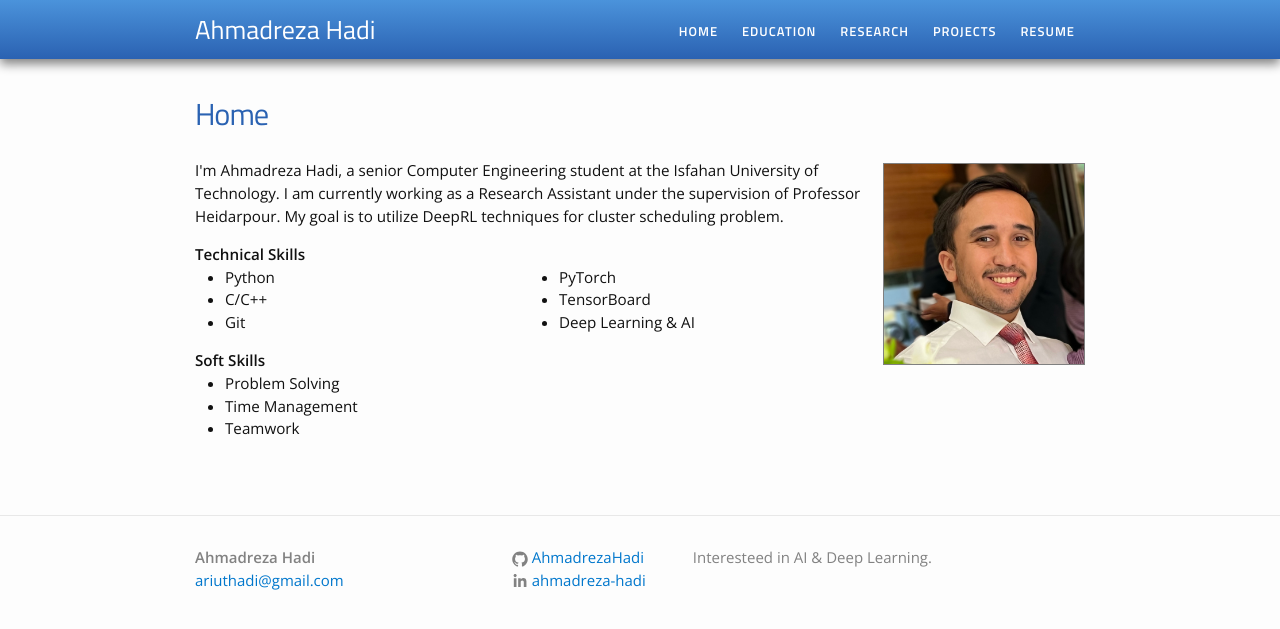
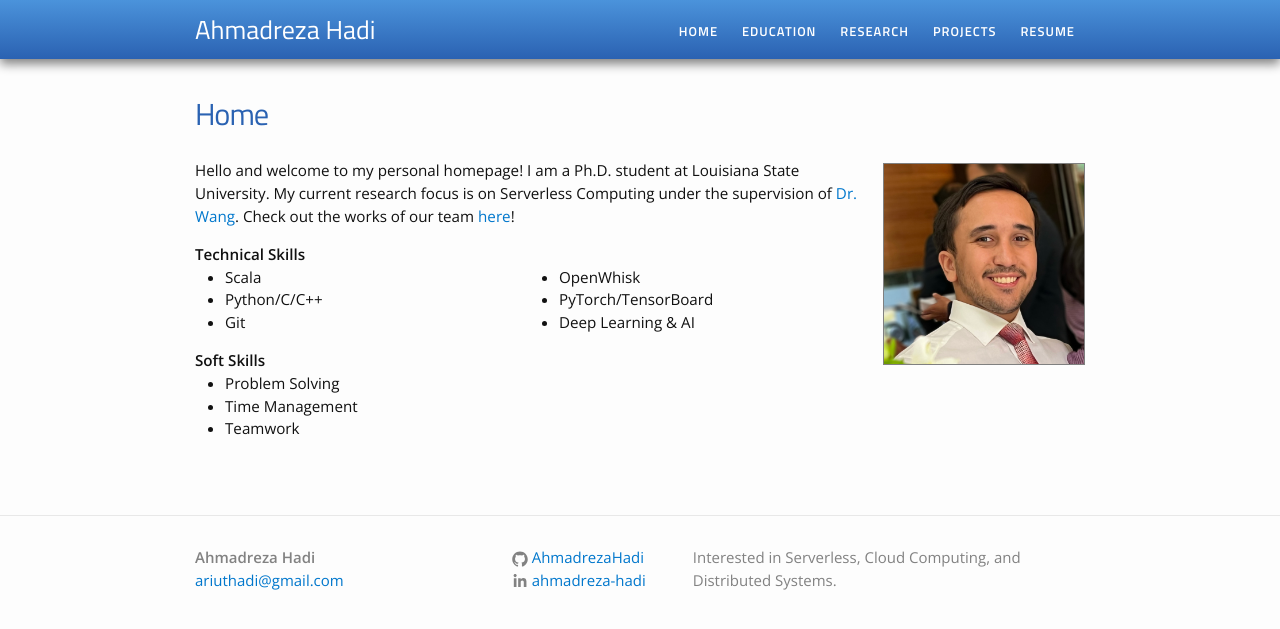
Before and after one commit to AhmadrezaHadi/AhmadrezaHadi.github.io, a Jekyll site: the page built from index.html, in a window 1280 px wide. Shown: the top 629 px of the page. Built offline with Jekyll 4.4.1, drawn with Linux system fonts in a browser that asks for light colours.

Commit message:
update homepage

```diff
--- a/_config.yml
+++ b/_config.yml
@@ -3,10 +3,9 @@ title: Ahmadreza Hadi
 general_email: ariuthadi@gmail.com
 # academic_email: your_academic_email@univ
 
-description: > # this means to ignore newlines until "baseurl:"
-  Interesteed in AI & Deep Learning.
 
 # baseurl: "/academic-portfolio" # the subpath of your site, e.g. /blog/
+description: "Interested in Serverless, Cloud Computing, and Distributed Systems."
 
 url: "https://ahmadrezahadi.github.io" # the base hostname & protocol for your site
 
--- a/index.html
+++ b/index.html
@@ -19,9 +19,10 @@ title: Home
 {% include image.html url="/images/profile.jpg" width=200 align="right" %}
 
 <p>
-    I'm Ahmadreza Hadi, a senior Computer Engineering student at the Isfahan University of Technology.
-    I am currently working as a Research Assistant under the supervision of Professor Heidarpour.
-    My goal is to utilize DeepRL techniques for cluster scheduling problem.
+    Hello and welcome to my personal homepage! I am a Ph.D. student at Louisiana State University. My current research
+    focus is on Serverless Computing under the supervision of <a
+        href="https://scholar.google.com/citations?user=r-Ik__gAAAAJ&hl=en">Dr. Wang</a>.
+    Check out the works of our team <a href="https://intellisys.haow.ca">here</a>!
 </p>
 
 <b>Technical Skills</b>
@@ -29,10 +30,10 @@ title: Home
     <div class="column">
         <ul>
             <li>
-                Python
+                Scala
             </li>
             <li>
-                C/C++
+                Python/C/C++
             </li>
             <li>
                 Git
@@ -42,10 +43,10 @@ title: Home
     <div class="column">
         <ul>
             <li>
-                PyTorch
+                OpenWhisk
             </li>
             <li>
-                TensorBoard
+                PyTorch/TensorBoard
             </li>
             <li>
                 Deep Learning & AI
```
Also changed, not shown: _data/education.yml (+6 -5 lines).
